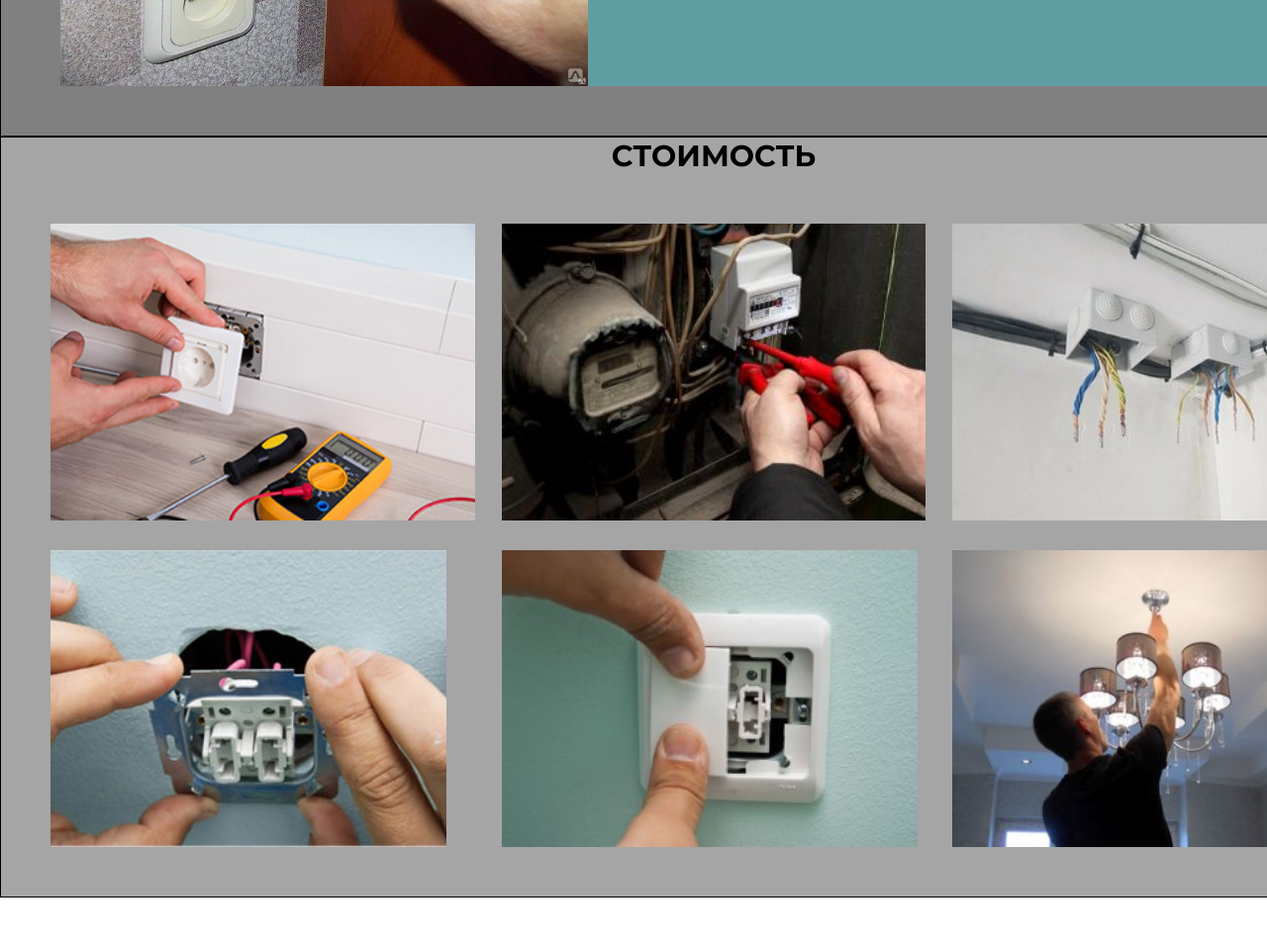
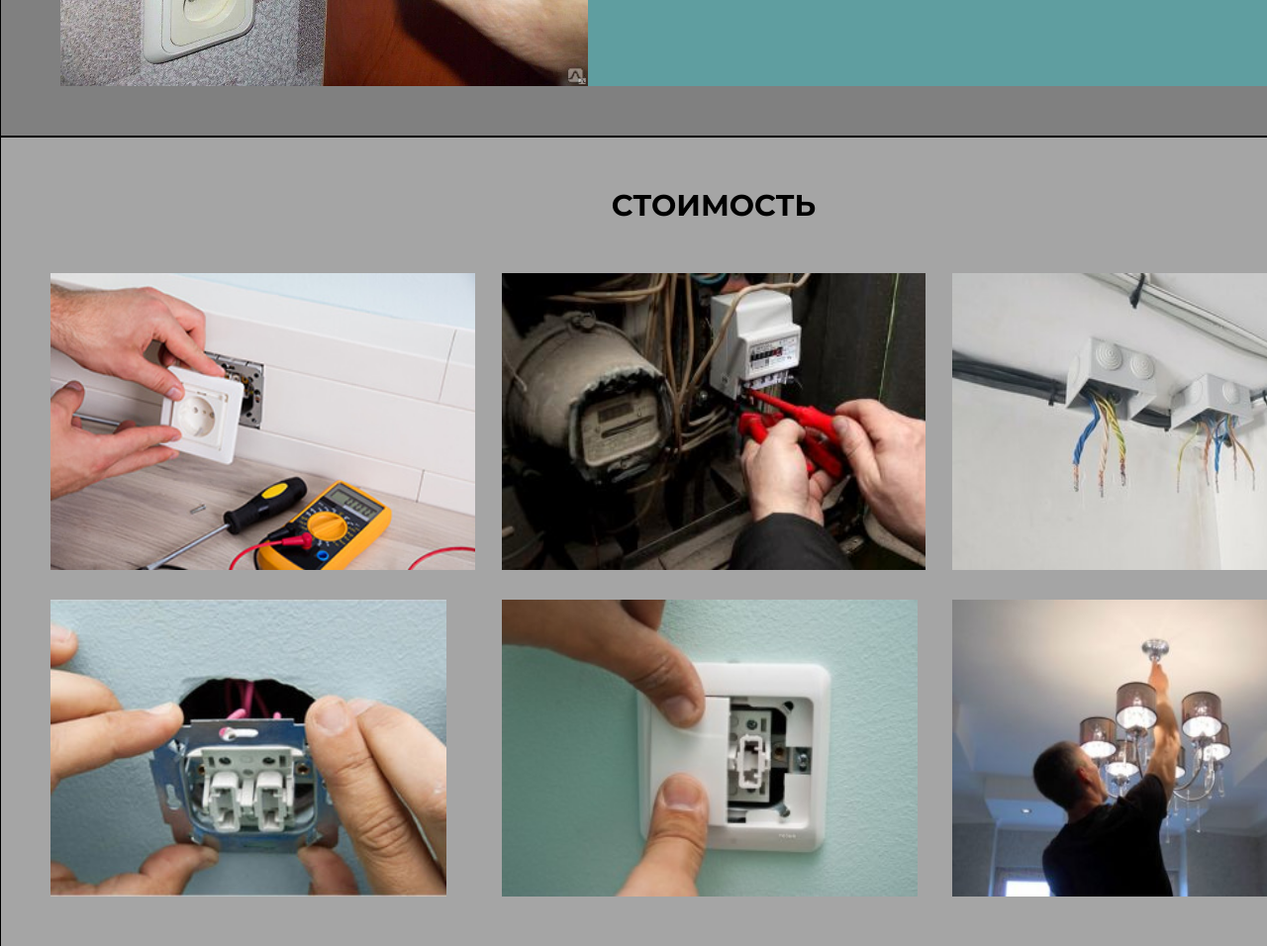
Before and after one commit to daOrkz/antonio, a plain HTML site: page index.html in a window 1280 px wide. Shown: the part 3740-4696 px from the top of the page at 99% size. Before the commit the page ends 4647 px from the top, so only its background shows below. Drawn offline with Linux system fonts and the light colour scheme.

Commit message:
fixed title padding on prices

```diff
--- a/style.css
+++ b/style.css
@@ -222,13 +222,13 @@ body {
 
 .prices-content {
   background-color: rgb(165, 165, 165);
-  padding-top: 50px;
-  padding:0 50px 50px;
+  padding:50px;
 }
 .prices {
   margin-bottom: -30px;
 }
 .prices-title {
+  /* padding-top: 50px; */
   margin-bottom: 50px;
 }
 .prices-flex {
```
